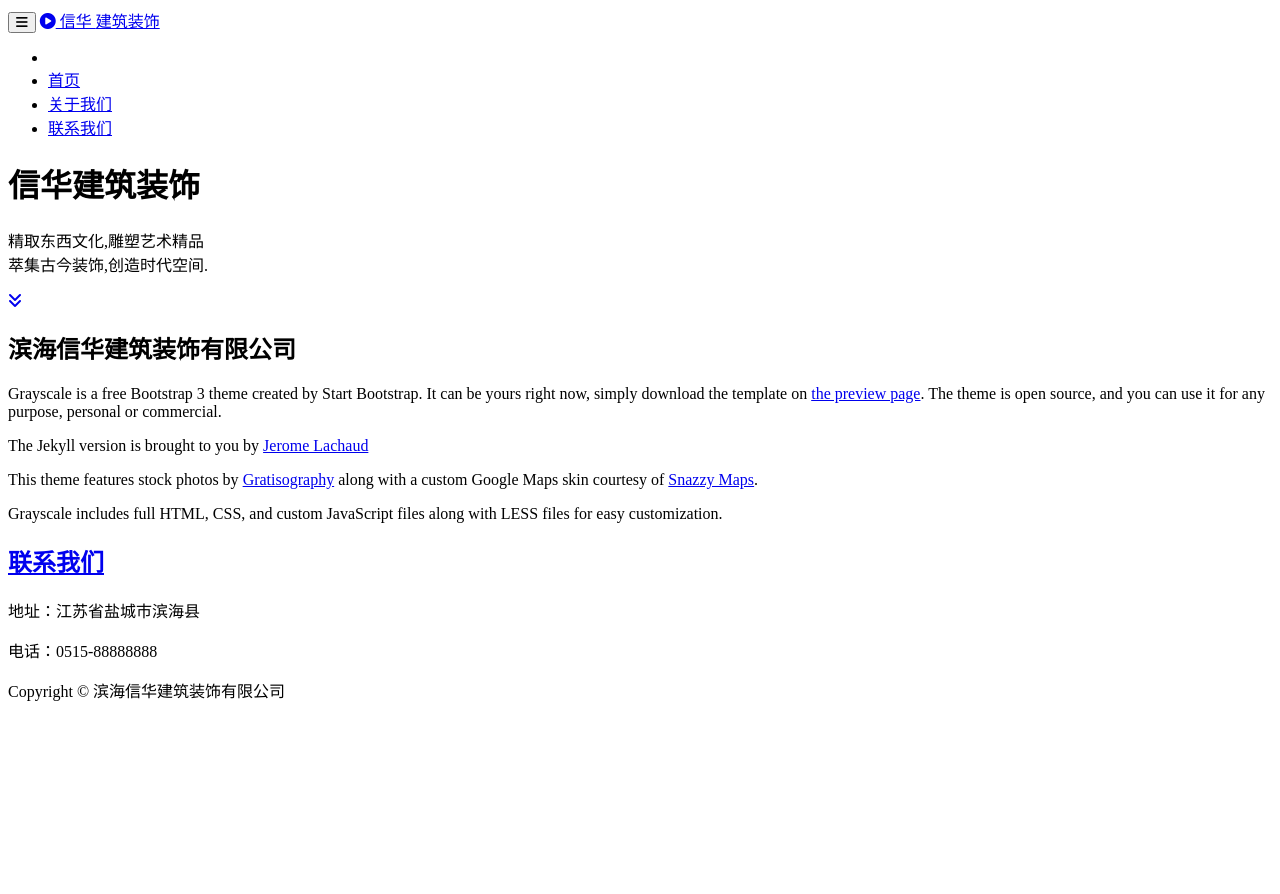
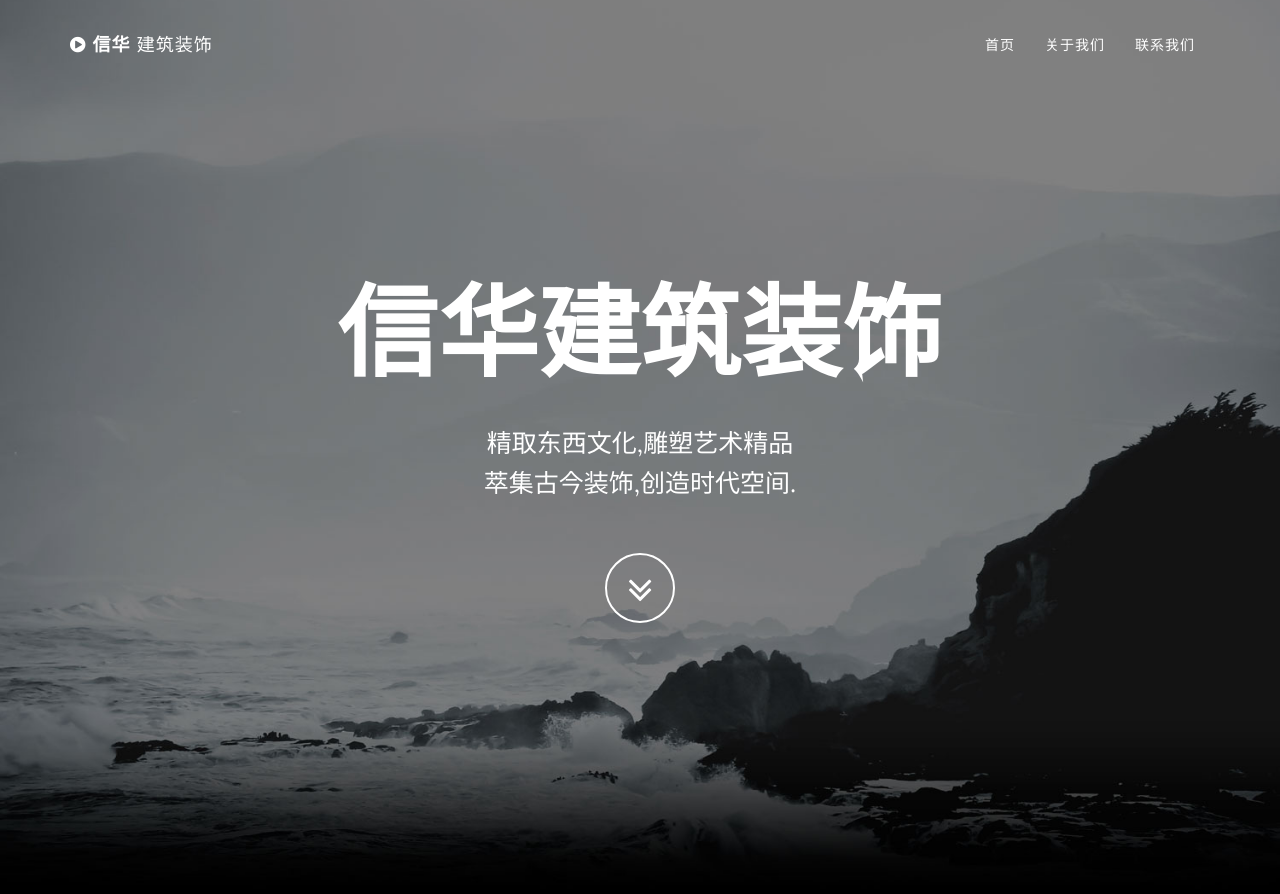
Before and after one commit to javamanyy/xinhua, a Jekyll site: the page built from index.html, in a window 1280 px wide and 900 px high. Shown: the top 894 px of the window. Built offline with Jekyll 4.4.1, drawn with Linux system fonts in a browser that asks for light colours; nearby versions of some CDN libraries; library files that are not in the unit come from our copies.

```diff
--- a/_config.yml
+++ b/_config.yml
@@ -1,5 +1,5 @@
 # Site settings
-baseurl: xinhua
+baseurl: /xinhua
 title: 信华
 email: your-email@domain.com
 url: https://example.github.io
```
